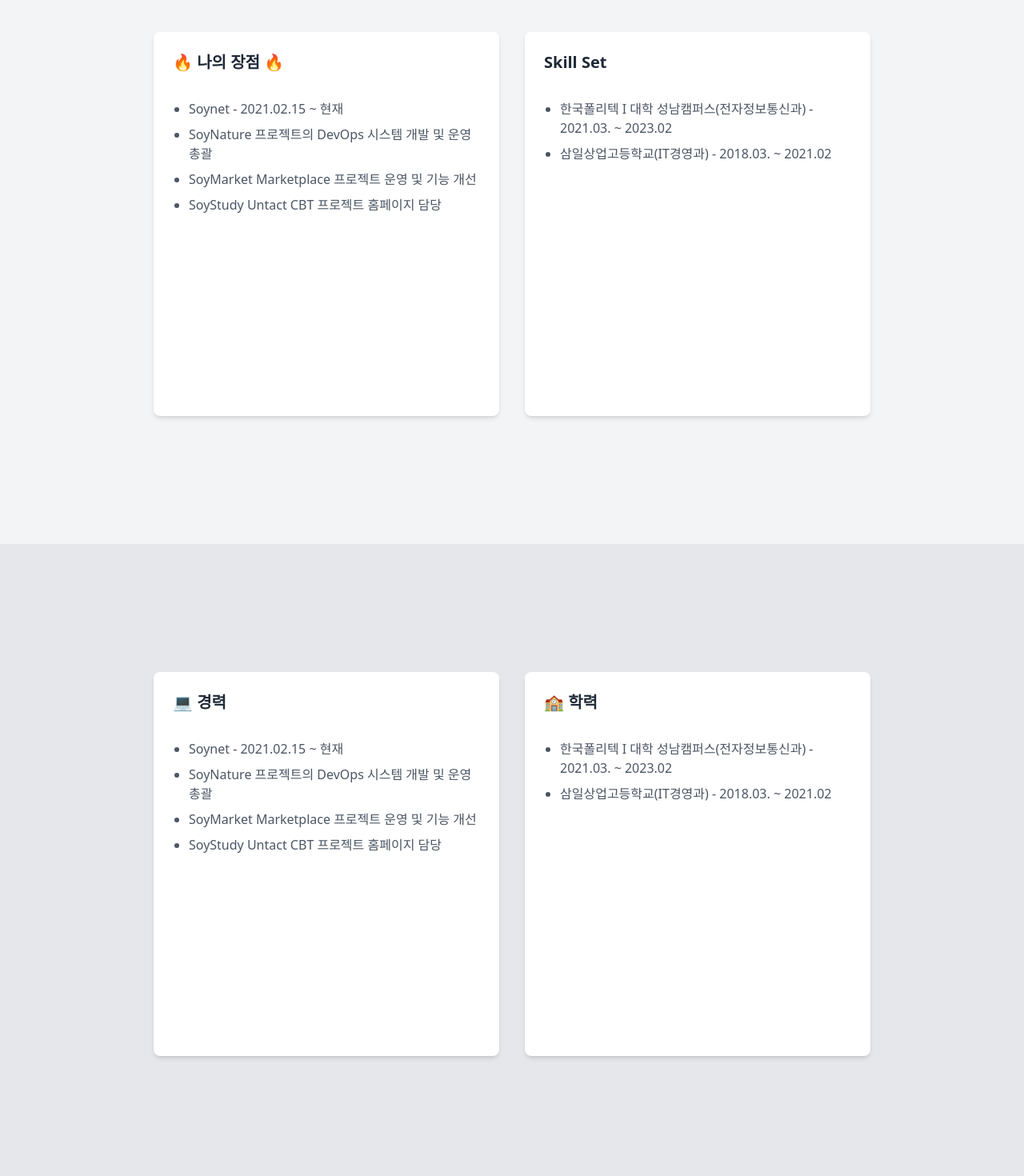
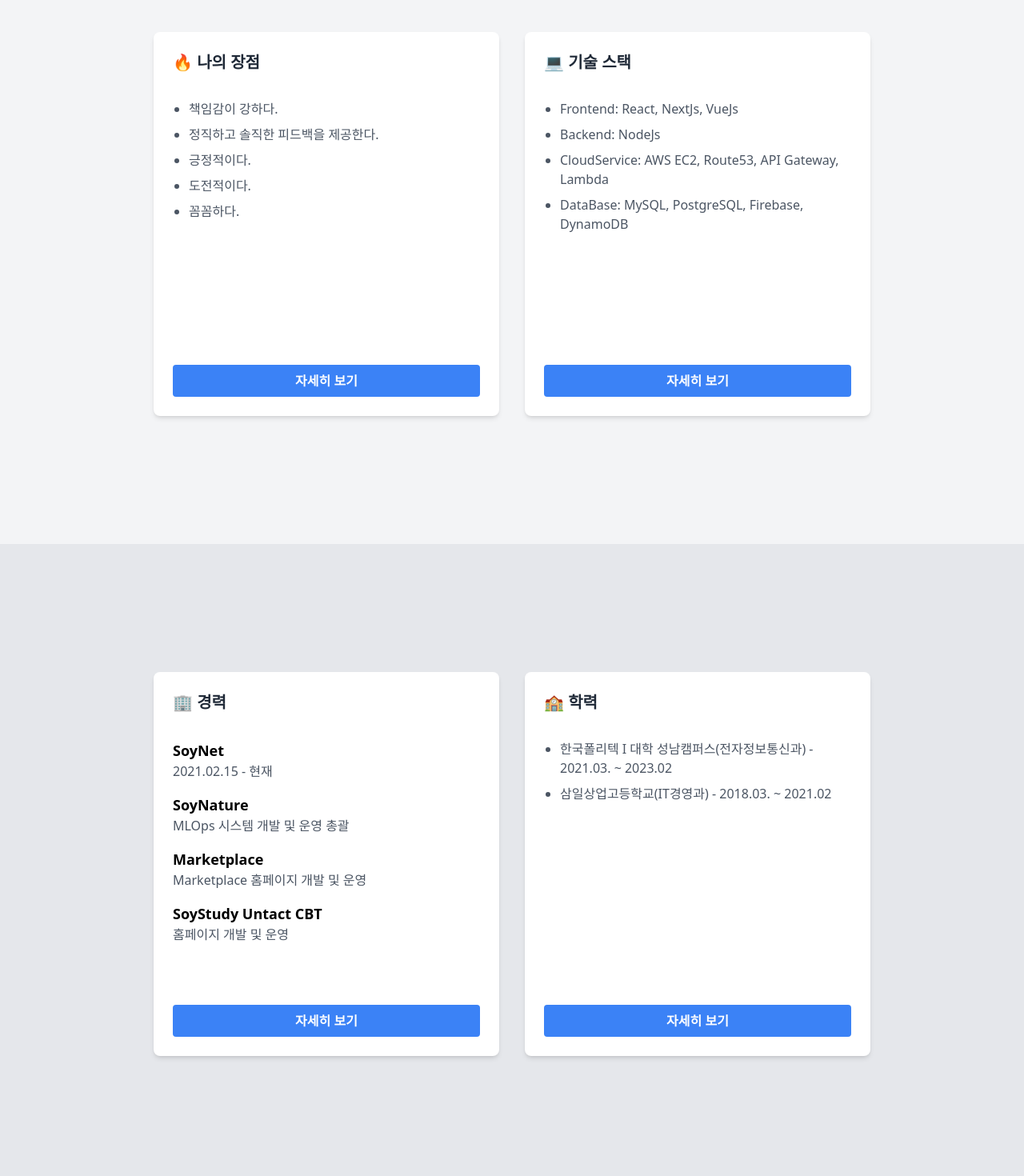
Before and after one commit to yeonghoon123/IntroduceMe, a React (Vite) app: page / in a window 1280 px wide. Shown: the part 1720-3190 px from the top of the page at 80% size. Built offline with nearby package versions, Linux system fonts and the light colour scheme.

Commit message:
deploy/ 내용 수정 및 라우터 구분 완료

```diff
--- /dev/null
+++ b/src/components/Home/Advantage.jsx
@@ -0,0 +1,87 @@
+/*
+    ID: IM104
+    작성자: 김영훈
+    작성일: 2024.03.20
+    기능: 경력 및 학력 컴포넌트
+    버전: V0.5
+    버전 이력: V0.5
+*/
+import { Link } from "react-router-dom";
+
+const Advantage = ({ props }) => {
+    const { advantageRef } = props;
+
+    return (
+        <>
+            <div
+                className="min-h-screen flex items-center justify-center p-8 bg-gray-200"
+                ref={advantageRef}
+            >
+                <div className="grid grid-cols-1 md:grid-cols-2 gap-8 w-full max-w-4xl min-h-128">
+                    <div className="flex flex-col bg-white rounded-lg shadow-md p-6">
+                        <h2 className="text-xl font-semibold text-gray-800 mb-8">
+                            🏢 경력
+                        </h2>
+                        <div className="space-y-4">
+                            <div>
+                                <h3 className="text-lg font-bold">SoyNet</h3>
+                                <p className="text-gray-600">
+                                    2021.02.15 - 현재
+                                </p>
+                            </div>
+                            <div>
+                                <h3 className="text-lg font-bold">SoyNature</h3>
+                                <p className="text-gray-600">
+                                    MLOps 시스템 개발 및 운영 총괄
+                                </p>
+                            </div>
+                            <div>
+                                <h3 className="text-lg font-bold">
+                                    Marketplace
+                                </h3>
+                                <p className="text-gray-600">
+                                    Marketplace 홈페이지 개발 및 운영
+                                </p>
+                            </div>
+                            <div>
+                                <h3 className="text-lg font-bold">
+                                    SoyStudy Untact CBT
+                                </h3>
+                                <p className="text-gray-600">
+                                    홈페이지 개발 및 운영
+                                </p>
+                            </div>
+                        </div>
+                        <Link to={"/details"} className="mt-auto">
+                            <button className="bg-blue-500 w-full hover:bg-blue-700 text-white font-bold py-2 px-4 rounded focus:outline-none focus:shadow-outline">
+                                자세히 보기
+                            </button>
+                        </Link>
+                    </div>
+
+                    <div className="flex flex-col bg-white rounded-lg shadow-md p-6">
+                        <h2 className="text-xl font-semibold text-gray-800 mb-8">
+                            🏫 학력
+                        </h2>
+                        <ul className="list-disc space-y-2 pl-5 text-gray-600">
+                            <li>
+                                한국폴리텍 I 대학 성남캠퍼스(전자정보통신과) -
+                                2021.03. ~ 2023.02
+                            </li>
+                            <li>
+                                삼일상업고등학교(IT경영과) - 2018.03. ~ 2021.02
+                            </li>
+                        </ul>
+                        <Link to={"/details"} className="mt-auto">
+                            <button className="bg-blue-500 w-full hover:bg-blue-700 text-white font-bold py-2 px-4 rounded focus:outline-none focus:shadow-outline">
+                                자세히 보기
+                            </button>
+                        </Link>
+                    </div>
+                </div>
+            </div>
+        </>
+    );
+};
+
+export default Advantage;
--- a/src/components/Home/Advatage.jsx
+++ /dev/null
@@ -1,57 +0,0 @@
-/*
-    ID: IM104
-    작성자: 김영훈
-    작성일: 2024.03.20
-    기능: 경력 및 학력 컴포넌트
-    버전: V0.5
-    버전 이력: V0.5
-*/
-
-const Advantage = ({ props }) => {
-    const { advantageRef } = props;
-
-    return (
-        <>
-            <div
-                className="min-h-screen flex items-center justify-center p-8 bg-gray-200"
-                ref={advantageRef}
-            >
-                <div className="grid grid-cols-1 md:grid-cols-2 gap-8 w-full max-w-4xl min-h-128">
-                    <div className="bg-white rounded-lg shadow-md p-6">
-                        <h2 className="text-xl font-semibold text-gray-800 mb-8">
-                            💻 경력
-                        </h2>
-                        <ul className="list-disc space-y-2 pl-5 text-gray-600">
-                            <li>Soynet - 2021.02.15 ~ 현재</li>
-                            <li>
-                                SoyNature 프로젝트의 DevOps 시스템 개발 및 운영
-                                총괄
-                            </li>
-                            <li>
-                                SoyMarket Marketplace 프로젝트 운영 및 기능 개선
-                            </li>
-                            <li>SoyStudy Untact CBT 프로젝트 홈페이지 담당</li>
-                        </ul>
-                    </div>
-
-                    <div className="bg-white rounded-lg shadow-md p-6">
-                        <h2 className="text-xl font-semibold text-gray-800 mb-8">
-                            🏫 학력
-                        </h2>
-                        <ul className="list-disc space-y-2 pl-5 text-gray-600">
-                            <li>
-                                한국폴리텍 I 대학 성남캠퍼스(전자정보통신과) -
-                                2021.03. ~ 2023.02
-                            </li>
-                            <li>
-                                삼일상업고등학교(IT경영과) - 2018.03. ~ 2021.02
-                            </li>
-                        </ul>
-                    </div>
-                </div>
-            </div>
-        </>
-    );
-};
-
-export default Advantage;
--- a/src/components/Home/Personality.jsx
+++ b/src/components/Home/Personality.jsx
@@ -6,6 +6,8 @@
     버전: V0.5
     버전 이력: V0.5
 */
+
+import { Link } from "react-router-dom";
 
 const Personality = ({ props }) => {
     const { personalityRef } = props;
@@ -17,36 +19,44 @@
                 ref={personalityRef}
             >
                 <div className="grid grid-cols-1 md:grid-cols-2 gap-8 w-full max-w-4xl min-h-128">
-                    <div className="bg-white rounded-lg shadow-md p-6">
+                    <div className="flex flex-col bg-white rounded-lg shadow-md p-6">
                         <h2 className="text-xl font-semibold text-gray-800 mb-8">
-                            🔥 나의 장점 🔥
+                            🔥 나의 장점
                         </h2>
                         <ul className="list-disc space-y-2 pl-5 text-gray-600">
-                            <li>Soynet - 2021.02.15 ~ 현재</li>
+                            <li>책임감이 강하다.</li>
+                            <li>정직하고 솔직한 피드백을 제공한다.</li>
+                            <li>긍정적이다.</li>
+                            <li>도전적이다.</li>
+                            <li>꼼꼼하다.</li>
+                        </ul>
+                        <Link to={"/details"} className="mt-auto">
+                            <button className="bg-blue-500 w-full hover:bg-blue-700 text-white font-bold py-2 px-4 rounded focus:outline-none focus:shadow-outline">
+                                자세히 보기
+                            </button>
+                        </Link>
+                    </div>
+
+                    <div className="flex flex-col bg-white rounded-lg shadow-md p-6">
+                        <h2 className="text-xl font-semibold text-gray-800 mb-8">
+                            💻 기술 스택
+                        </h2>
+                        <ul className="list-disc space-y-2 pl-5 text-gray-600">
+                            <li>Frontend: React, NextJs, VueJs</li>
+                            <li>Backend: NodeJs</li>
                             <li>
-                                SoyNature 프로젝트의 DevOps 시스템 개발 및 운영
-                                총괄
+                                CloudService: AWS EC2, Route53, API Gateway,
+                                Lambda
                             </li>
                             <li>
-                                SoyMarket Marketplace 프로젝트 운영 및 기능 개선
-                            </li>
-                            <li>SoyStudy Untact CBT 프로젝트 홈페이지 담당</li>
-                        </ul>
-                    </div>
-
-                    <div className="bg-white rounded-lg shadow-md p-6">
-                        <h2 className="text-xl font-semibold text-gray-800 mb-8">
-                            Skill Set
-                        </h2>
-                        <ul className="list-disc space-y-2 pl-5 text-gray-600">
-                            <li>
-                                한국폴리텍 I 대학 성남캠퍼스(전자정보통신과) -
-                                2021.03. ~ 2023.02
-                            </li>
-                            <li>
-                                삼일상업고등학교(IT경영과) - 2018.03. ~ 2021.02
+                                DataBase: MySQL, PostgreSQL, Firebase, DynamoDB
                             </li>
                         </ul>
+                        <Link to={"/details"} className="mt-auto">
+                            <button className="bg-blue-500 w-full hover:bg-blue-700 text-white font-bold py-2 px-4 rounded focus:outline-none focus:shadow-outline">
+                                자세히 보기
+                            </button>
+                        </Link>
                     </div>
                 </div>
             </div>
--- a/src/components/Home/ThankYou.jsx
+++ b/src/components/Home/ThankYou.jsx
@@ -17,7 +17,7 @@
                 ref={thankYouRef}
             >
                 <span className="text-center text-xl">
-                    여러분의 관심과 지원에 감사드립니다.
+                    여러분의 관심에 감사드립니다.
                 </span>
             </div>
         </>
--- a/src/pages/Home/Home.jsx
+++ b/src/pages/Home/Home.jsx
@@ -12,7 +12,7 @@
 import Intro from "../../components/Home/Intro";
 import IntroduceMe from "../../components/Home/IntroduceMe";
 import Personality from "../../components/Home/Personality";
-import Advantage from "../../components/Home/Advatage";
+import Advantage from "../../components/Home/Advantage";
 import ThankYou from "../../components/Home/ThankYou";
 
 const Home = () => {
--- /dev/null
+++ b/src/pages/Home/details/Strengths.jsx
@@ -0,0 +1,3 @@
+export default function Strengths() {
+    return <></>;
+}
```
Also changed, not shown: src/router.jsx (+9 -4 lines), 1 other file (tests, documents, lock files or other folders).
